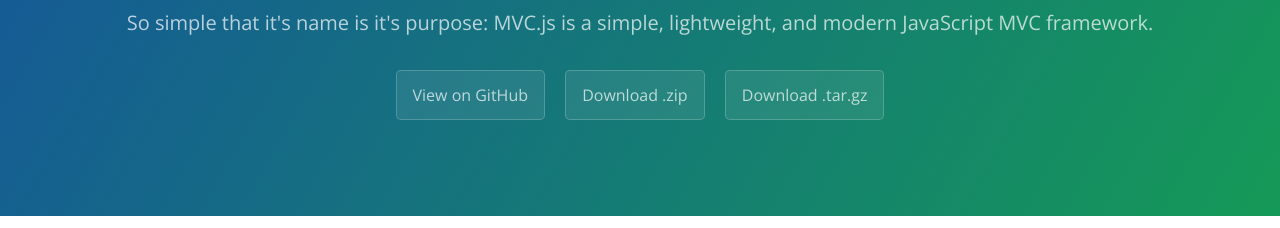
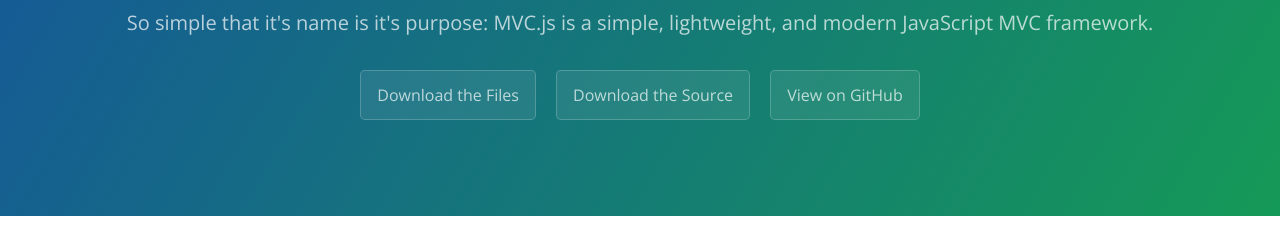
Before and after one commit to MVC-JS/MVC.js, a plain HTML site: page index.html in a window 1280 px wide. Shown: the part 167-395 px from the top of the page. Drawn offline with nearby package versions, Linux system fonts and the light colour scheme.

Commit message:
Updated the download buttons

```diff
--- a/index.html
+++ b/index.html
@@ -13,9 +13,9 @@
     <section class="page-header">
       <h1 class="project-name">Mvc.js</h1>
       <h2 class="project-tagline">So simple that it&#39;s name is it&#39;s purpose: MVC.js is a simple, lightweight, and modern JavaScript MVC framework.</h2>
+      <a href="https://github.com/MVC-JS/MVC.js/releases/download/v1.0/mvc.zip" class="btn">Download the Files</a>
+      <a href="https://github.com/MVC-JS/MVC.js/zipball/master" class="btn">Download the Source</a>
       <a href="https://github.com/MVC-JS/MVC.js" class="btn">View on GitHub</a>
-      <a href="https://github.com/MVC-JS/MVC.js/zipball/master" class="btn">Download .zip</a>
-      <a href="https://github.com/MVC-JS/MVC.js/tarball/master" class="btn">Download .tar.gz</a>
     </section>
 
     <section class="main-content">
```
